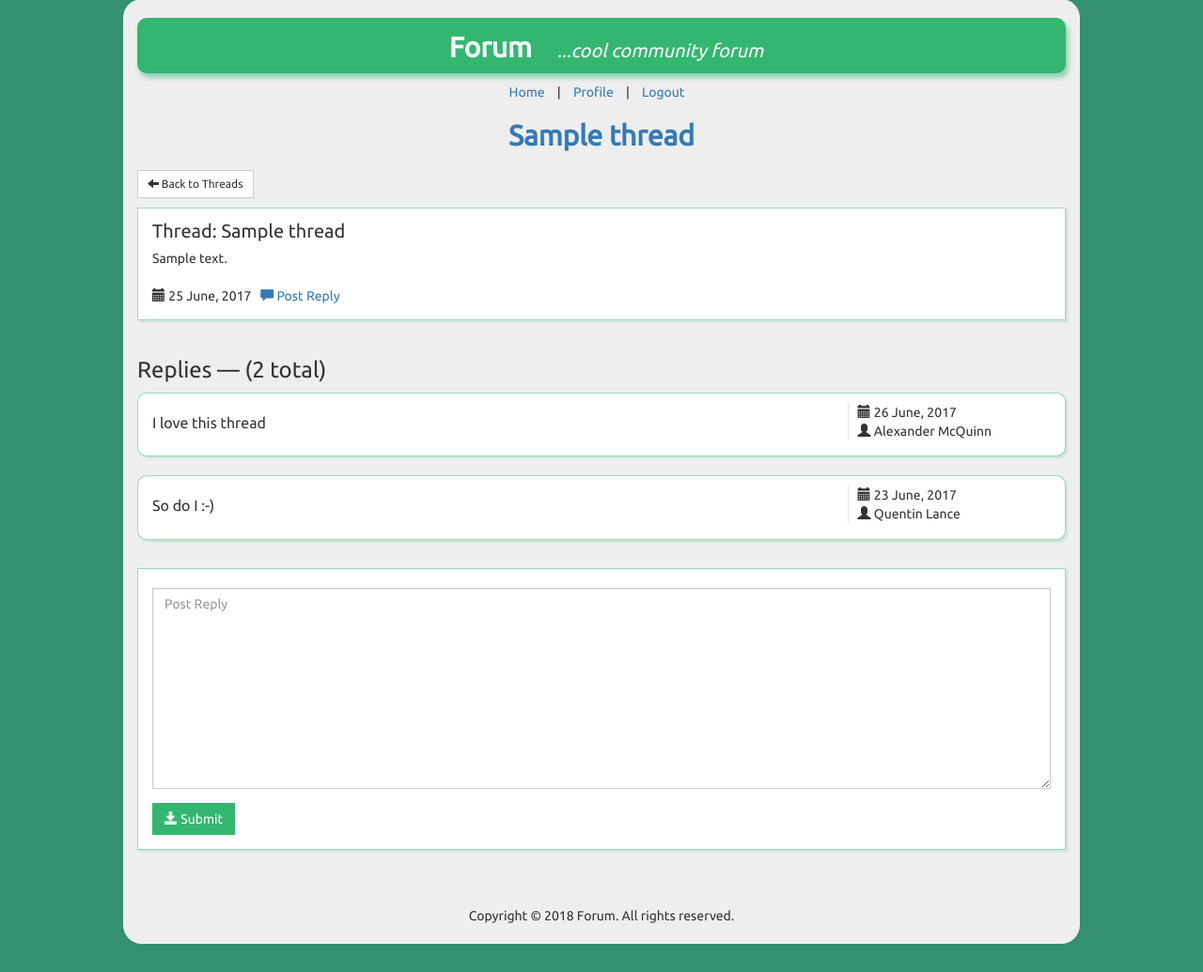
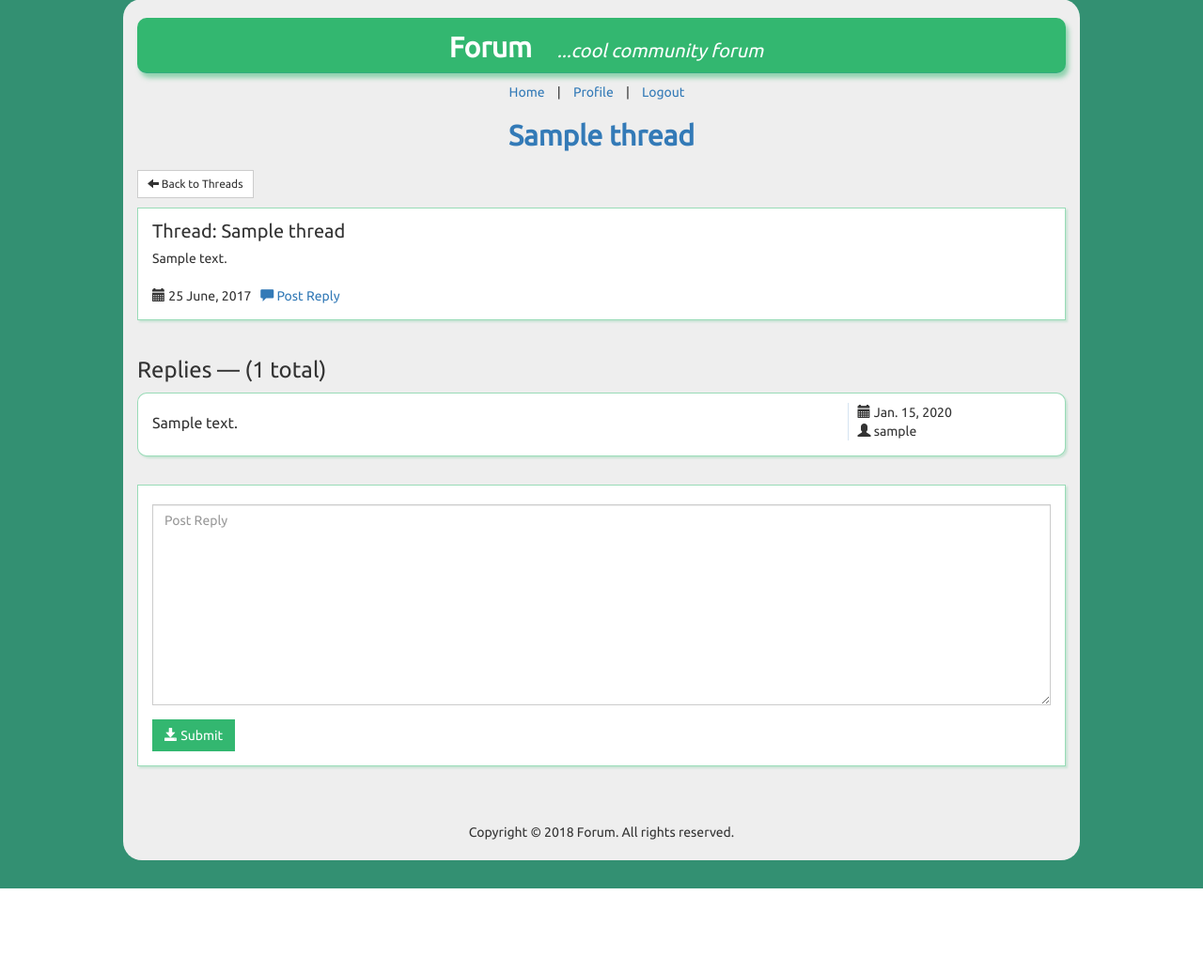
Before and after one commit to mili91/Django_forum_app, a Django app: page /thread/1 in a window 1280 px wide. Shown: the part 31-1066 px from the top of the page at 94% size. After the commit the page ends 977 px from the top, so only its background shows below. Run offline with Django 4.2, Linux system fonts and the light colour scheme; tables that the repository leaves empty hold one stand-in row (values such as "Sample post"); some libraries are stand-ins or nearby versions.

Commit message:
feat (forum-template): show replies on thread page

```diff
--- a/forum/templates/forum/thread.html
+++ b/forum/templates/forum/thread.html
@@ -52,42 +52,27 @@
                 </div>
             </div>
 
-            <h3 class="">Replies &mdash; (2 total)</h3>
+            <h3 class="">Replies &mdash; ({{ thread.reply_set.count }} total)</h3>
 
+            {% for reply in thread.reply_set.all %}
             <div class="panel panel-primary reply" id="r1" style="border-radius: 10px;">
                 <div class="panel-body">
                     <div class="row reply">
                         <div class="col-lg-9">
                             <div class="reply-msg">
-                                I love this thread
+                                {{ reply.message }}
                             </div>
                         </div>
                         <div class="col-lg-3">
                             <div class="reply-details">
-                                <i class="glyphicon glyphicon-calendar"></i> 26 June, 2017 &nbsp; <br />
-                                <i class="glyphicon glyphicon-user"></i> Alexander McQuinn
+                                <i class="glyphicon glyphicon-calendar"></i> {{ reply.date_created }} &nbsp; <br />
+                                <i class="glyphicon glyphicon-user"></i> {{ reply.user.username }}
                             </div>
                         </div>
                     </div>
                 </div>
             </div>
-            <div class="panel panel-primary reply" id="r2" style="border-radius: 10px;">
-                <div class="panel-body">
-                    <div class="row reply">
-                        <div class="col-lg-9">
-                            <div class="reply-msg">
-                                So do I :-)
-                            </div>
-                        </div>
-                        <div class="col-lg-3">
-                            <div class="reply-details">
-                                <i class="glyphicon glyphicon-calendar"></i> 23 June, 2017 &nbsp; <br />
-                                <i class="glyphicon glyphicon-user"></i> Quentin Lance
-                            </div>
-                        </div>
-                    </div>
-                </div>
-            </div>
+            {% endfor %}
 
             <div class="row pad">
                 <div class="col-lg-12 pad">
```
